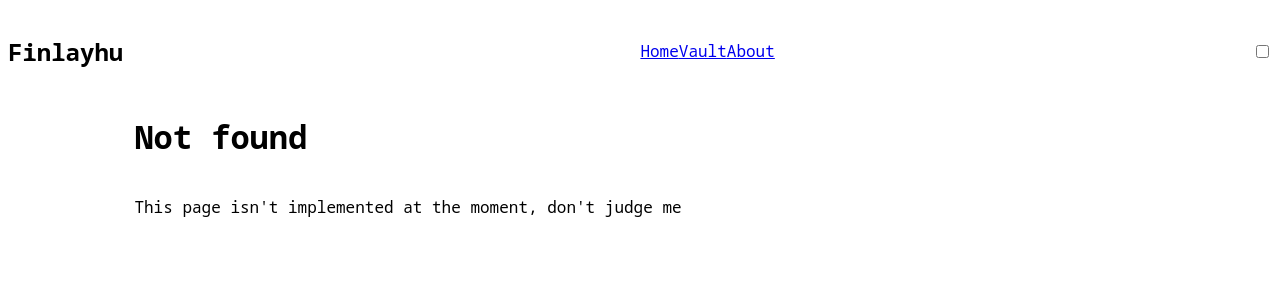
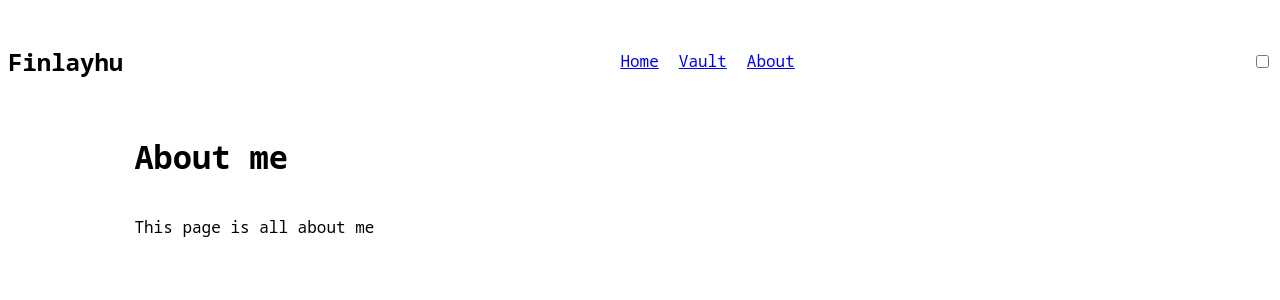
Before and after one commit to HudsonFinn/finlayhu, a React (Vite) app: page /about in a window 1280 px wide. Before the commit this address had no page. Shown: the top 300 px of the page. Built offline with nearby package versions, Linux system fonts and the light colour scheme.

Commit message:
Add about page and error elements to all pages

```diff
--- a/src/components/NavBar.css
+++ b/src/components/NavBar.css
@@ -8,7 +8,3 @@
     list-style: none;
     display: flex;
 }
-
-.nav-items > li {
-    padding: 10px;
-}
--- /dev/null
+++ b/src/components/NavButton.css
@@ -0,0 +1,3 @@
+.nav-button {
+    padding: 10px;
+}
--- a/src/components/NavButton.tsx
+++ b/src/components/NavButton.tsx
@@ -1,4 +1,5 @@
 import { Link } from 'react-router-dom';
+import './NavButton.css';
 
 type NavButtonProps = {
     title: string;
@@ -8,7 +9,7 @@ type NavButtonProps = {
 function NavButton({ title, url }: NavButtonProps) {
     return (
         <Link to={url}>
-            <p>{title}</p>
+            <p className="nav-button">{title}</p>
         </Link>
     );
 }
--- a/src/main.tsx
+++ b/src/main.tsx
@@ -8,6 +8,7 @@ import NotFoundPage from './pages/NotFound.tsx';
 import VaultPage from './pages/VaultPage.tsx';
 import LandingPage from './pages/LandingPage.tsx';
 import '@fontsource/noto-sans-mono';
+import AboutPage from './pages/AboutPage.tsx';
 
 const router = createBrowserRouter([
     {
@@ -18,14 +19,22 @@ const router = createBrowserRouter([
             {
                 path: '',
                 element: <LandingPage />,
+                errorElement: <ErrorPage />,
             },
             {
                 path: 'vault',
                 element: <VaultPage />,
+                errorElement: <ErrorPage />,
+            },
+            {
+                path: 'about',
+                element: <AboutPage />,
+                errorElement: <ErrorPage />,
             },
             {
                 path: '*',
                 element: <NotFoundPage />,
+                errorElement: <ErrorPage />,
             },
         ],
     },
--- /dev/null
+++ b/src/pages/AboutPage.tsx
@@ -0,0 +1,12 @@
+import '../App.css';
+
+function AboutPage() {
+    return (
+        <div className="page">
+            <h1>About me</h1>
+            <p>This page is all about me</p>
+        </div>
+    );
+}
+
+export default AboutPage;
--- a/src/pages/ErrorPage.tsx
+++ b/src/pages/ErrorPage.tsx
@@ -15,7 +15,7 @@ function ErrorPage() {
     }
 
     return (
-        <div>
+        <div className="page">
             <h1>Oops</h1>
             <p>Sorry an unexpected error occoured</p>
             <p>
--- a/src/pages/VaultPage.tsx
+++ b/src/pages/VaultPage.tsx
@@ -1,9 +1,11 @@
+import '../app.css';
+
 function VaultPage() {
     return (
-        <>
+        <div className="page">
             <h1>Vault</h1>
             <p>This is where my obsidian stuff will go</p>
-        </>
+        </div>
     );
 }
 
```
